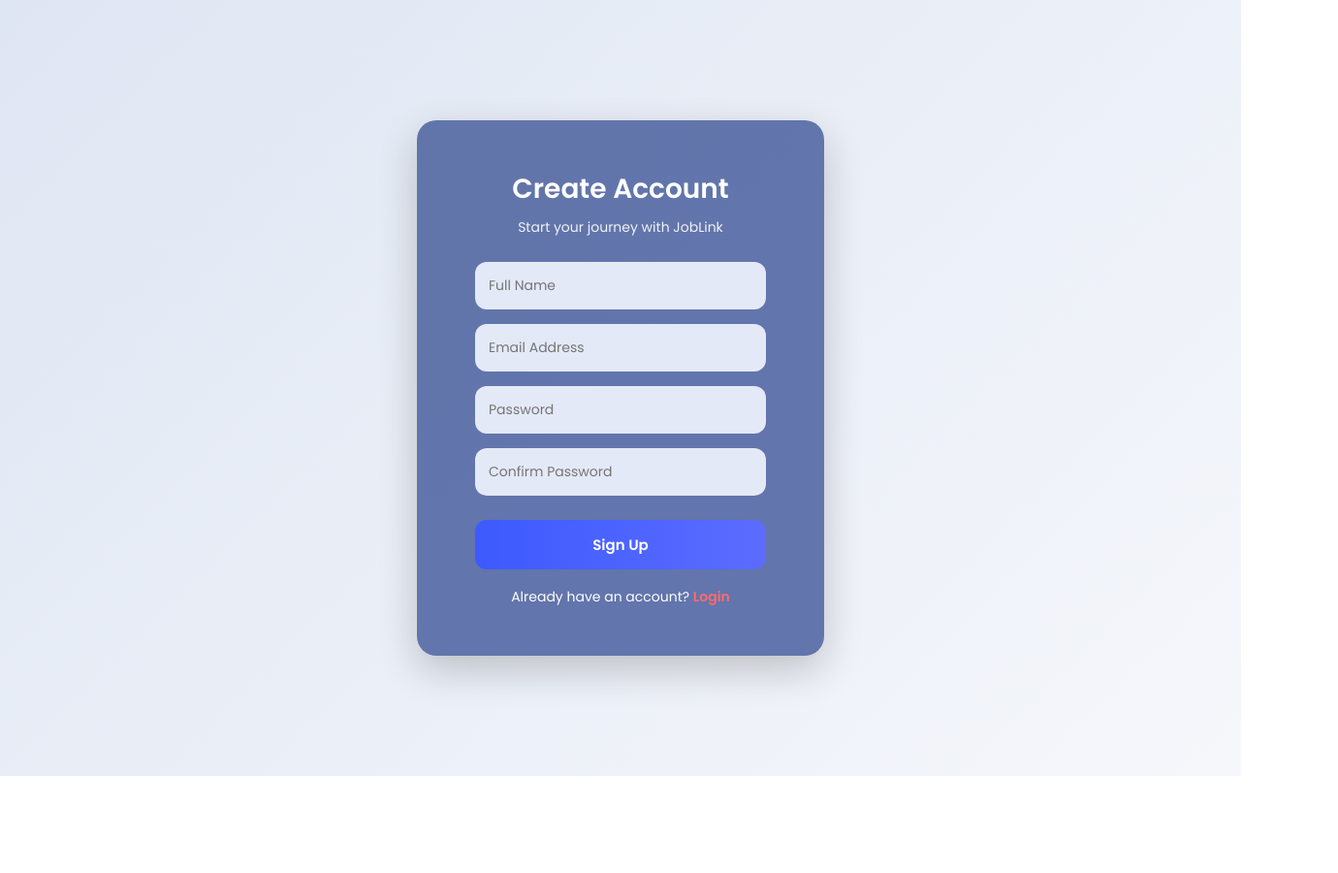
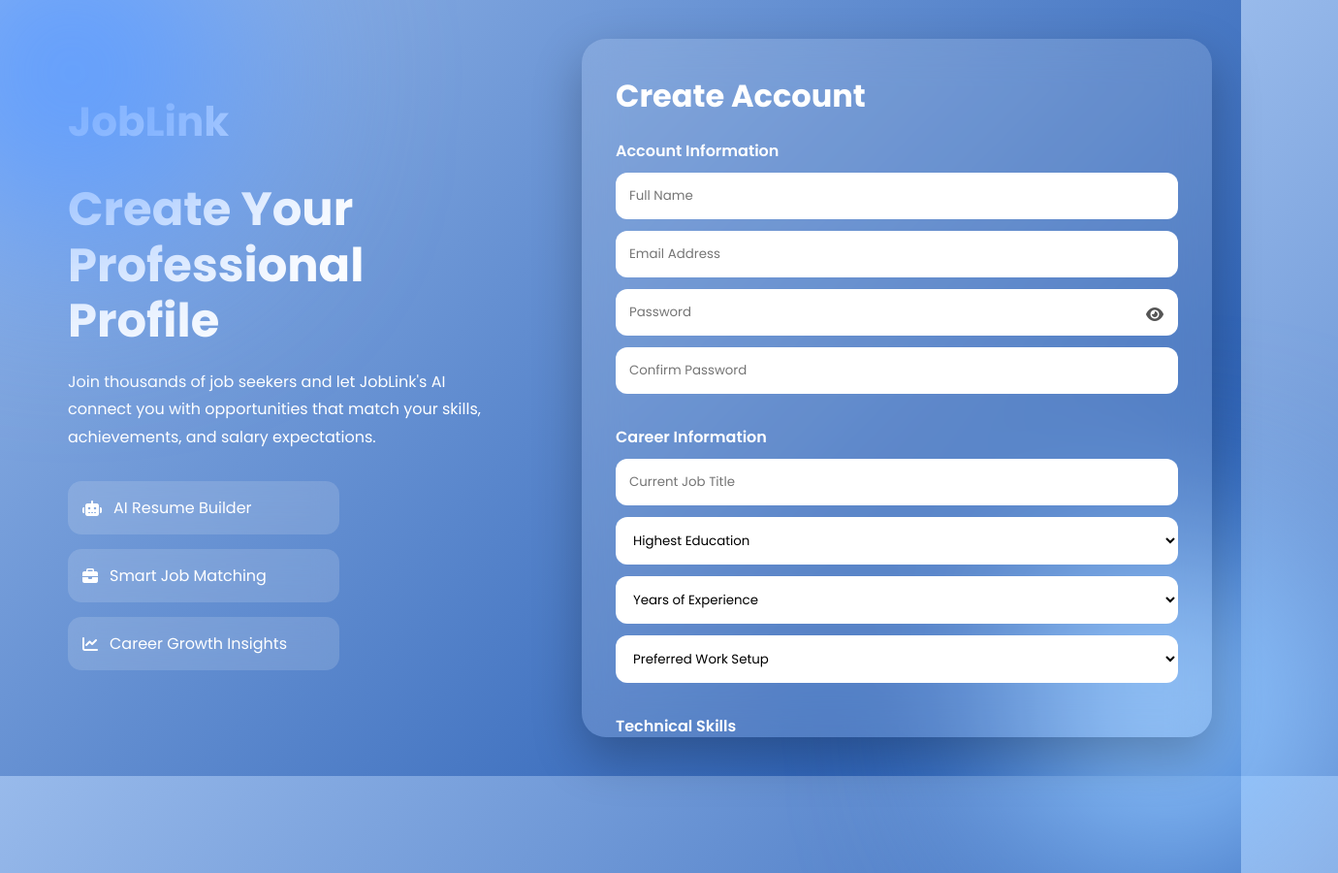
Before and after one commit to senzy31/Capstone, a plain HTML site: page LOGIN/signup.html in a window 1280 px wide. Shown: the whole page at 97% size, 1380 px wide, since content can reach past the window. Before the commit the page ends 800 px from the top, so only its background shows below. Drawn offline with nearby package versions, Linux system fonts and the light colour scheme.

Commit message:
fixed buttons for login/signup | Enhanced UI for signup

```diff
--- a/LOGIN/signup.css
+++ b/LOGIN/signup.css
@@ -1,95 +1,205 @@
-* {
-  margin: 0;
-  padding: 0;
-  box-sizing: border-box;
-  font-family: 'Poppins', sans-serif;
+*{
+margin:0;
+padding:0;
+box-sizing:border-box;
+font-family:'Poppins',sans-serif;
 }
 
-body {
-  background: linear-gradient(135deg, #dfe6f3, #f5f7fb);
-  min-height: 100vh;
-  display: flex;
-  justify-content: center;
-  align-items: center;
+body{
+min-height:100vh;
+background:linear-gradient(
+135deg,
+#98baeb,
+#164fab
+);
+overflow:hidden;
 }
 
-/* CENTER */
-.auth-section {
-  width: 100%;
-  display: flex;
-  justify-content: center;
-  align-items: center;
+.container{
+display:flex;
+min-height:100vh;
 }
 
-/* BIGGER CARD */
-.auth-box {
-  background: rgba(91, 111, 168, 0.95);
-  padding: 50px 60px;
-  border-radius: 20px;
-  width: 420px; /* 🔥 increased from 380 */
-  text-align: center;
-  color: white;
-  box-shadow: 0 15px 40px rgba(0,0,0,0.2);
+.left-panel{
+flex:1;
+padding:70px;
+display:flex;
+flex-direction:column;
+justify-content:center;
+color:white;
 }
 
-/* TITLE */
-.auth-box h2 {
-  font-size: 28px;
-  margin-bottom: 8px;
+.logo{
+font-size:42px;
+font-weight:700;
+margin-bottom:30px;
 }
 
-/* SUBTITLE */
-.subtitle {
-  font-size: 14px;
-  margin-bottom: 25px;
-  opacity: 0.9;
+.logo span{
+color:#cde0ff;
 }
 
-/* FORM */
-.auth-form {
-  display: flex;
-  flex-direction: column;
-  gap: 15px; /* 🔥 more spacing */
+.left-panel h1{
+font-size:48px;
+margin-bottom:20px;
+line-height:1.2;
 }
 
-/* INPUTS */
-.auth-form input {
-  width: 100%; /* 🔥 FULL WIDTH */
-  padding: 14px;
-  border-radius: 12px;
-  border: none;
-  background: #e4e9f7;
-  font-size: 14px;
+.left-panel p{
+max-width:500px;
+line-height:1.8;
+margin-bottom:30px;
 }
 
-/* BUTTON */
-.btn {
-  margin-top: 10px;
-  padding: 14px;
-  border-radius: 12px;
-  border: none;
-  background: linear-gradient(90deg, #3d5afe, #5c6cff);
-  color: white;
-  font-weight: 600;
-  font-size: 15px;
-  cursor: pointer;
-  transition: 0.3s;
+.feature{
+width:280px;
+padding:15px;
+background:rgba(255,255,255,.15);
+backdrop-filter:blur(12px);
+border-radius:14px;
+margin-bottom:15px;
+display:flex;
+align-items:center;
+gap:12px;
 }
 
-/* HOVER */
-.btn:hover {
-  transform: translateY(-2px);
-  box-shadow: 0 8px 20px rgba(61, 90, 254, 0.4);
+.right-panel{
+flex:1;
+display:flex;
+justify-content:center;
+align-items:center;
+padding:30px;
 }
 
-/* LOGIN TEXT */
-.auth-switch {
-  margin-top: 18px;
-  font-size: 14px;
+.signup-card{
+width:650px;
+max-height:90vh;
+overflow-y:auto;
+padding:35px;
+background:rgba(255,255,255,.15);
+backdrop-filter:blur(20px);
+border-radius:25px;
+box-shadow:0 20px 50px rgba(0,0,0,.25);
+color:white;
 }
 
-.auth-switch a {
-  color: #ff6b6b;
-  text-decoration: none;
-  font-weight: 600;
+.signup-card::-webkit-scrollbar{
+width:6px;
 }
+
+.signup-card::-webkit-scrollbar-thumb{
+background:white;
+border-radius:10px;
+}
+
+.signup-card h2{
+font-size:32px;
+margin-bottom:20px;
+}
+
+.section-title{
+font-size:16px;
+font-weight:600;
+margin-top:20px;
+margin-bottom:10px;
+}
+
+input,
+select,
+textarea{
+width:100%;
+padding:14px;
+border:none;
+outline:none;
+border-radius:12px;
+margin-bottom:12px;
+background:white;
+}
+
+.password-wrapper{
+position:relative;
+}
+
+.password-wrapper i{
+position:absolute;
+right:15px;
+top:18px;
+cursor:pointer;
+color:#555;
+}
+
+.skills-grid{
+display:grid;
+grid-template-columns:repeat(2,1fr);
+gap:10px;
+margin-bottom:15px;
+}
+
+.skills-grid label{
+background:rgba(255,255,255,.2);
+padding:12px;
+border-radius:10px;
+cursor:pointer;
+}
+
+.btn{
+width:100%;
+padding:15px;
+border:none;
+border-radius:12px;
+background:#2A5BA1;
+color:white;
+font-size:16px;
+font-weight:600;
+cursor:pointer;
+transition:.3s;
+margin-top:10px;
+}
+
+.btn:hover{
+transform:translateY(-2px);
+}
+
+.login-link{
+text-align:center;
+margin-top:20px;
+}
+
+.login-link a{
+color:white;
+font-weight:600;
+}
+
+.shape{
+position:absolute;
+border-radius:50%;
+filter:blur(100px);
+}
+
+.shape1{
+width:350px;
+height:350px;
+background:#5f9dff;
+top:-100px;
+left:-100px;
+}
+
+.shape2{
+width:350px;
+height:350px;
+background:#8dc4ff;
+right:-100px;
+bottom:-100px;
+}
+
+@media(max-width:1100px){
+
+.left-panel{
+display:none;
+}
+
+.signup-card{
+width:95%;
+}
+
+}
--- a/LOGIN/signup.html
+++ b/LOGIN/signup.html
@@ -1,40 +1,185 @@
 <!DOCTYPE html>
 <html lang="en">
 <head>
-  <meta charset="UTF-8" />
-  <meta name="viewport" content="width=device-width, initial-scale=1.0" />
-  <title>JobLink | Sign Up</title>
+<meta charset="UTF-8">
+<meta name="viewport" content="width=device-width, initial-scale=1.0">
 
-  <link href="https://fonts.googleapis.com/css2?family=Poppins:wght@300;400;600&display=swap" rel="stylesheet">
-  <link rel="stylesheet" href="signup.css" />
+<title>JobLink | Create Account</title>
+
+<link rel="preconnect" href="https://fonts.googleapis.com">
+<link href="https://fonts.googleapis.com/css2?family=Poppins:wght@300;400;500;600;700&display=swap" rel="stylesheet">
+
+<link rel="stylesheet" href="signup.css">
+
+<link rel="stylesheet"
+href="https://cdnjs.cloudflare.com/ajax/libs/font-awesome/6.5.2/css/all.min.css">
 </head>
 
 <body>
 
-  <div class="auth-section">
-    <div class="auth-box">
-      <h2>Create Account</h2>
-      <p class="subtitle">Start your journey with JobLink</p>
+<div class="shape shape1"></div>
+<div class="shape shape2"></div>
 
-      <!-- ✅ IMPORTANT: added class -->
-      <form id="signupForm" class="auth-form">
-        <input type="text" id="signupName" placeholder="Full Name" required />
-        <input type="email" id="signupEmail" placeholder="Email Address" required />
-        <input type="password" id="signupPass" placeholder="Password" required />
-        <input type="password" id="signupConfirm" placeholder="Confirm Password" required />
+<div class="container">
 
-        <!-- ✅ add class -->
-        <button type="submit" class="btn">Sign Up</button>
-      </form>
+    <div class="left-panel">
 
-      <p class="auth-switch">
-        Already have an account? <a href="login.html">Login</a>
-      </p>
+        <div class="logo">
+            Job<span>Link</span>
+        </div>
+
+        <h1>Create Your Professional Profile</h1>
+
+        <p>
+            Join thousands of job seekers and let JobLink's AI
+            connect you with opportunities that match your skills,
+            achievements, and salary expectations.
+        </p>
+
+        <div class="feature">
+            <i class="fa-solid fa-robot"></i>
+            AI Resume Builder
+        </div>
+
+        <div class="feature">
+            <i class="fa-solid fa-briefcase"></i>
+            Smart Job Matching
+        </div>
+
+        <div class="feature">
+            <i class="fa-solid fa-chart-line"></i>
+            Career Growth Insights
+        </div>
+
     </div>
-  </div>
 
-  <script src="https://cdn.jsdelivr.net/npm/@supabase/supabase-js@2"></script>
-  <script src="auth.js"></script>
+    <div class="right-panel">
+
+        <div class="signup-card">
+
+            <h2>Create Account</h2>
+
+            <form id="signupForm">
+
+                <div class="section-title">
+                    Account Information
+                </div>
+
+                <input type="text"
+                       id="signupName"
+                       placeholder="Full Name"
+                       required>
+
+                <input type="email"
+                       id="signupEmail"
+                       placeholder="Email Address"
+                       required>
+
+                <div class="password-wrapper">
+
+                    <input type="password"
+                           id="signupPass"
+                           placeholder="Password"
+                           required>
+
+                    <i class="fa-solid fa-eye"
+                       id="togglePassword"></i>
+
+                </div>
+
+                <input type="password"
+                       id="signupConfirm"
+                       placeholder="Confirm Password"
+                       required>
+
+                <div class="section-title">
+                    Career Information
+                </div>
+
+                <input type="text"
+                       id="jobTitle"
+                       placeholder="Current Job Title">
+
+                <select id="education">
+                    <option value="">Highest Education</option>
+                    <option>Bachelor's Degree</option>
+                    <option>Master's Degree</option>
+                    <option>Doctorate Degree</option>
+                    <option>Senior High School</option>
+                </select>
+
+                <select id="experience">
+                    <option value="">Years of Experience</option>
+                    <option>Fresh Graduate</option>
+                    <option>1-2 Years</option>
+                    <option>3-5 Years</option>
+                    <option>5+ Years</option>
+                </select>
+
+                <select id="workSetup">
+                    <option value="">Preferred Work Setup</option>
+                    <option>Remote</option>
+                    <option>Hybrid</option>
+                    <option>On-Site</option>
+                </select>
+
+                <div class="section-title">
+                    Technical Skills
+                </div>
+
+                <div class="skills-grid">
+
+                    <label><input type="checkbox" value="Java"> Java</label>
+                    <label><input type="checkbox" value="C#"> C#</label>
+                    <label><input type="checkbox" value="Python"> Python</label>
+                    <label><input type="checkbox" value="JavaScript"> JavaScript</label>
+                    <label><input type="checkbox" value="SQL"> SQL</label>
+                    <label><input type="checkbox" value="Networking"> Networking</label>
+                    <label><input type="checkbox" value="Cybersecurity"> Cybersecurity</label>
+                    <label><input type="checkbox" value="React"> React</label>
+
+                </div>
+
+                <div class="section-title">
+                    Achievements & Certifications
+                </div>
+
+                <textarea
+                    id="achievements"
+                    rows="4"
+                    placeholder="Example: Dean's Lister, Cisco CCNA, TESDA NC II">
+                </textarea>
+
+                <div class="section-title">
+                    Expected Salary
+                </div>
+
+                <select id="salaryRange">
+                    <option value="">Select Salary Range</option>
+                    <option>₱15,000 - ₱25,000</option>
+                    <option>₱25,000 - ₱40,000</option>
+                    <option>₱40,000 - ₱60,000</option>
+                    <option>₱60,000+</option>
+                </select>
+
+                <button type="submit" class="btn">
+                    Create Account
+                </button>
+
+            </form>
+
+            <p class="login-link">
+                Already have an account?
+                <a href="login.html">Login</a>
+            </p>
+
+        </div>
+
+    </div>
+
+</div>
+
+<script src="auth.js"></script>
 
 </body>
 </html>
```
Also changed, not shown: LandingPage/index.html (+2 -2 lines), LandingPage/script.js (+22 -0 lines).
